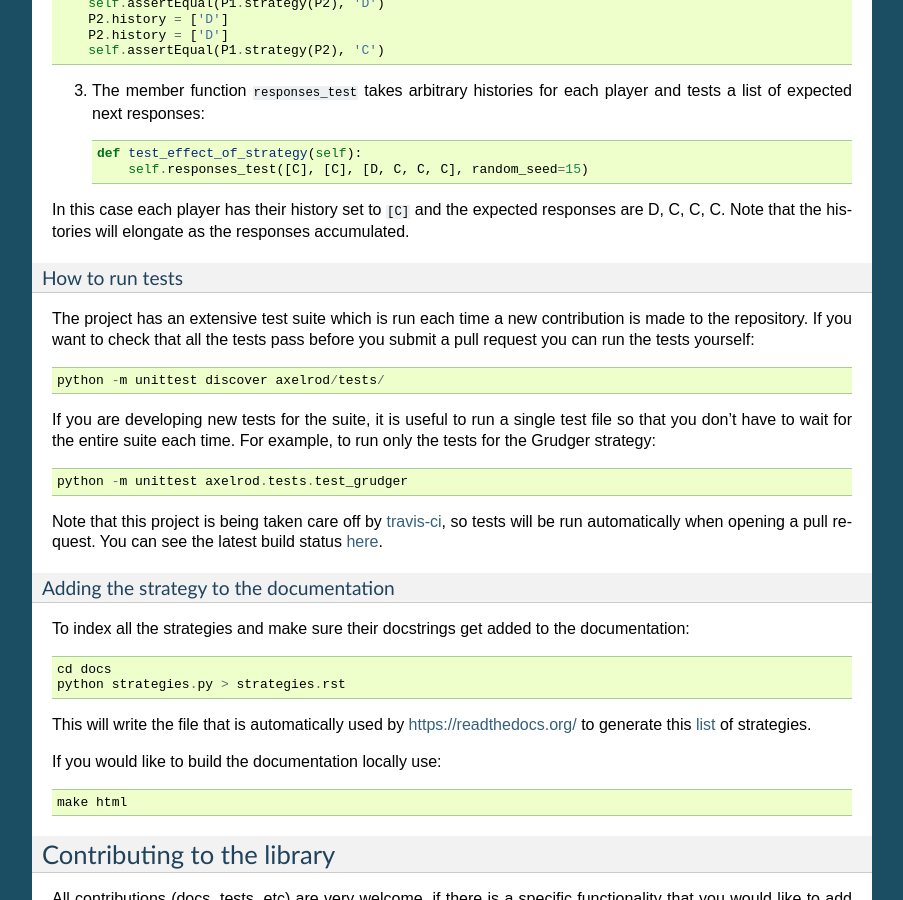
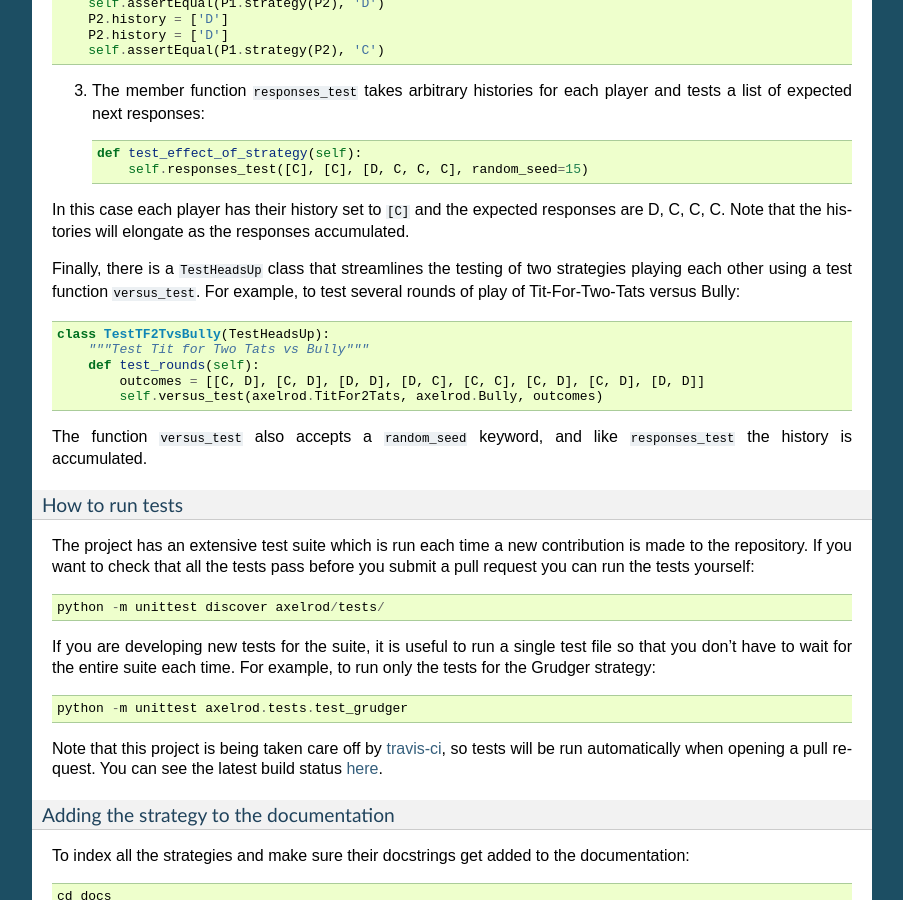
Before and after one commit to Axelrod-Python/Axelrod, a Sphinx documentation site: the page built from docs/contributing.rst, in a window 1280 px wide and 900 px high, scrolled down 5106 px. Shown: the whole window, without its empty margins (198-1101 px from the left). Built offline with Sphinx 7.4.7, drawn with Linux system fonts in a browser that asks for light colours.

Commit message:
Docs for HeadsUp tests

```diff
--- a/docs/contributing.rst
+++ b/docs/contributing.rst
@@ -276,6 +276,17 @@ This is equivalent to::
 In this case each player has their history set to :code:`[C]` and the expected responses are D, C, C, C. Note that the histories will elongate as the responses accumulated.
 
 
+Finally, there is a :code:`TestHeadsUp` class that streamlines the testing of two strategies playing each other using a test function :code:`versus_test`. For example, to test several rounds of play of Tit-For-Two-Tats versus Bully::
+
+    class TestTF2TvsBully(TestHeadsUp):
+        """Test Tit for Two Tats vs Bully"""
+        def test_rounds(self):
+            outcomes = [[C, D], [C, D], [D, D], [D, C], [C, C], [C, D], [C, D], [D, D]]
+            self.versus_test(axelrod.TitFor2Tats, axelrod.Bully, outcomes)
+
+The function :code:`versus_test` also accepts a :code:`random_seed` keyword, and like :code:`responses_test` the history is accumulated.
+
+
 How to run tests
 ''''''''''''''''
 
```
Also changed, not shown: 1 other file.
